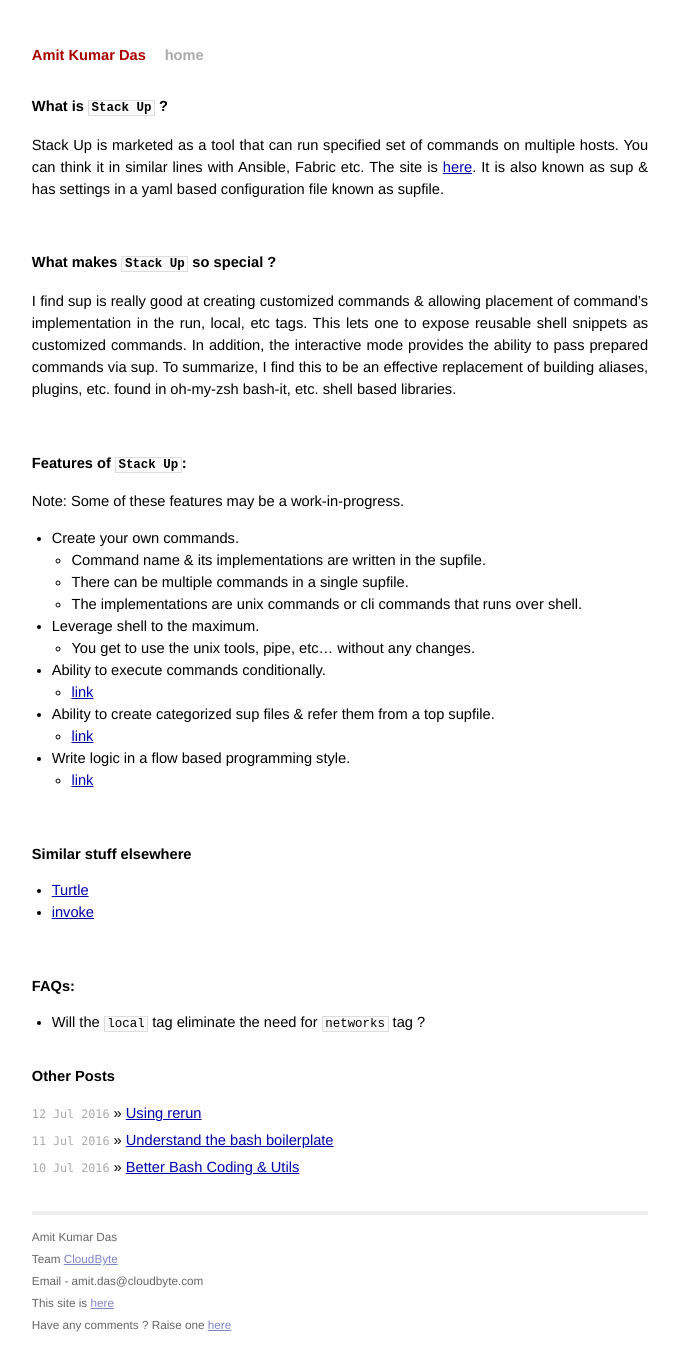
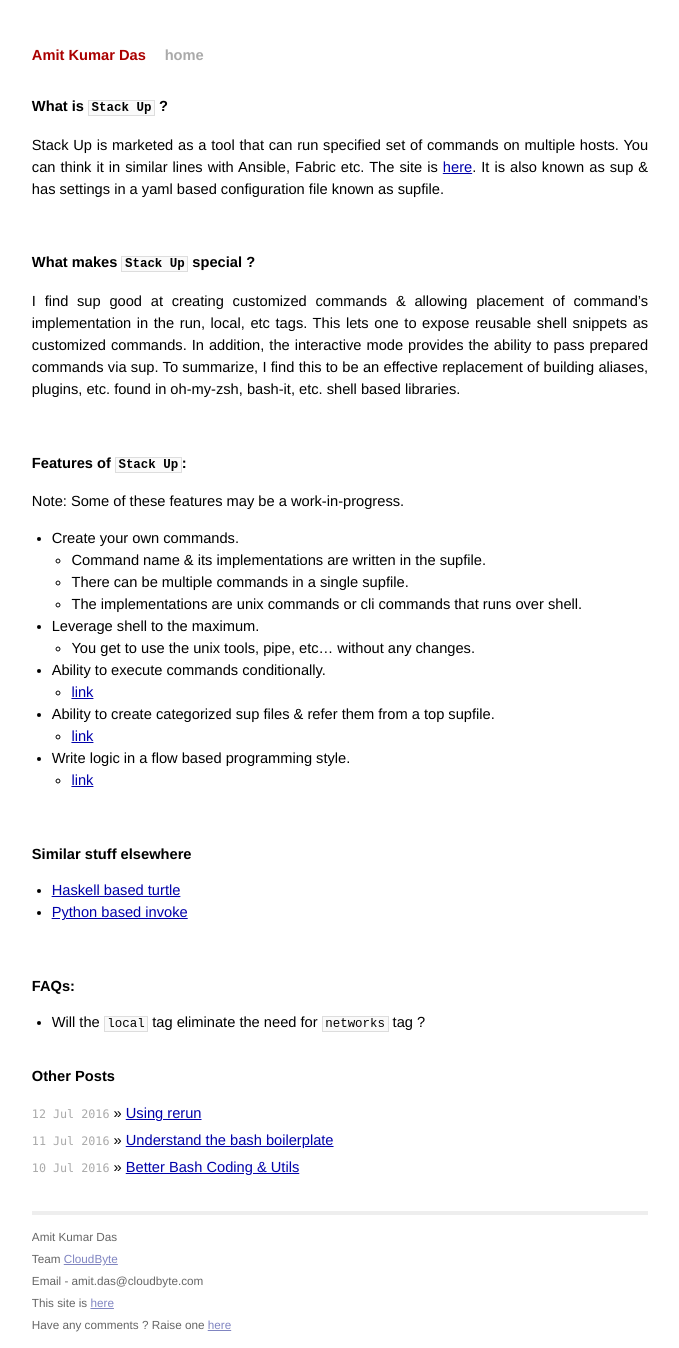
Before and after one commit to AmitKumarDas/amitkumardas.github.io, a Jekyll site: the page built from _posts/2016-07-13-deep-dive-into-stackup-tool.md, in a window 1280 px wide. Shown: the whole page, without its empty margins (300-979 px from the left). Built offline with Jekyll 4.4.1, drawn with Linux system fonts in a browser that asks for light colours.

Commit message:
Update 2016-07-13-deep-dive-into-stackup-tool.md

````diff
--- a/_posts/2016-07-13-deep-dive-into-stackup-tool.md
+++ b/_posts/2016-07-13-deep-dive-into-stackup-tool.md
@@ -12,13 +12,13 @@
 
 <br />
 
-# What makes ```Stack Up``` so special ?
+# What makes ```Stack Up``` special ?
 
-> I find sup is really good at creating customized commands & allowing placement
+> I find sup good at creating customized commands & allowing placement
 > of command's implementation in the run, local, etc tags. This lets one to expose
 > reusable shell snippets as customized commands. In addition, the interactive mode
 > provides the ability to pass prepared commands via sup. To summarize, I find this to
-> be an effective replacement of building aliases, plugins, etc. found in oh-my-zsh
+> be an effective replacement of building aliases, plugins, etc. found in oh-my-zsh,
 > bash-it, etc. shell based libraries.
 
 <br />
@@ -44,8 +44,8 @@
 
 # Similar stuff elsewhere
 
-- [Turtle](https://github.com/Gabriel439/Haskell-Turtle-Library)
-- [invoke](https://github.com/pyinvoke/invoke)
+- [Haskell based turtle](https://github.com/Gabriel439/Haskell-Turtle-Library)
+- [Python based invoke](https://github.com/pyinvoke/invoke)
 
 <br />
 
````
